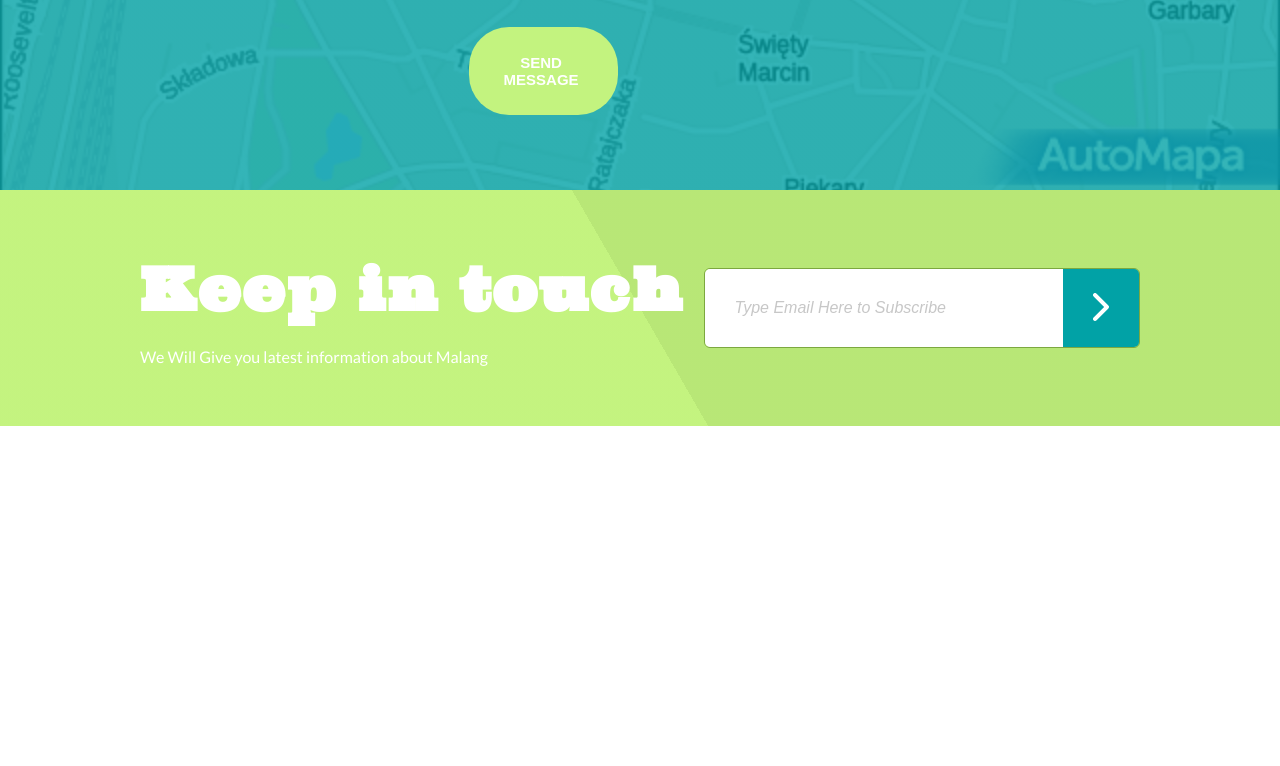
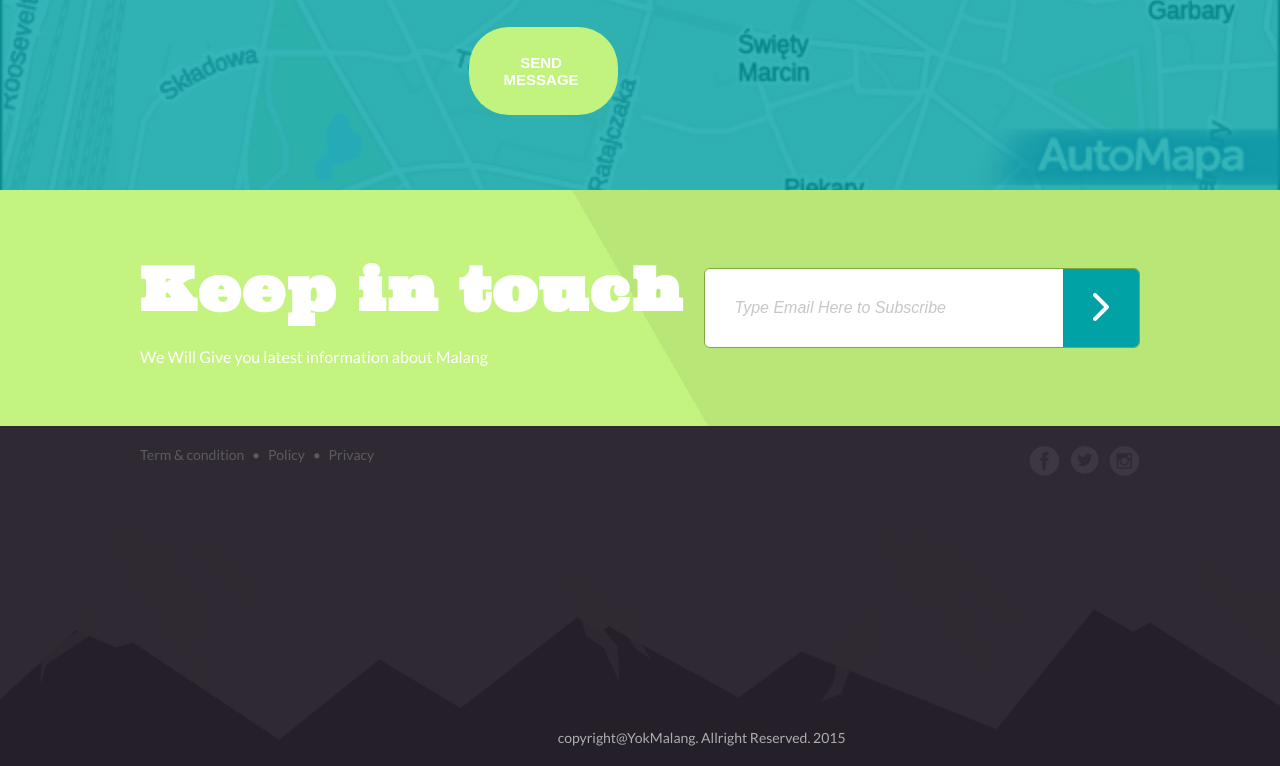
Before and after one commit to JedWoj/Pure-HTML-SCSS-site, a plain HTML site: page index.html in a window 1280 px wide. Shown: the part 4781-5547 px from the top of the page. Before the commit the page ends 5207 px from the top, so only its background shows below. Drawn offline with Linux system fonts and the light colour scheme.

Commit message:
footer 1920px

```diff
--- a/Sass/abstracts/_variables.scss
+++ b/Sass/abstracts/_variables.scss
@@ -14,6 +14,8 @@ $color-blue-light: #f2fefe;
 
 $color-dark: #10273d;
 
+$color-dark-footer: #2f2933;
+
 $color-input-border: #e8e8e8;
 $color-placeholder: #b5b5b5;
 
@@ -21,6 +23,8 @@ $color-gray-light: #777777;
 $color-gray-lightest: #aeaeae;
 $color-gray-heading: #626262;
 $color-gray-time: #a8a8a8;
+
+$color-footer-txt: #5d5c5c;
 
 $color-gray-border: #d5d57d;
 
--- /dev/null
+++ b/Sass/layout/_footer.scss
@@ -0,0 +1,99 @@
+.footer {
+    background-color: $color-dark-footer;
+    padding: 2rem $padding;
+    display: flex;
+    justify-content: space-between;
+    position: relative;
+    height: 34rem;
+    overflow: hidden;
+
+
+
+    &__bg-box {
+        position: absolute;
+        top: 0;
+        left: 0;
+        bottom: 0;
+        right: 0;
+    }
+
+    &__bg {
+        position: absolute;
+
+        &--1 {
+            bottom: -30%;
+            left: -5%;
+            width: 110%;
+        }
+
+        &--2 {
+            left: 4rem;
+            top: 18rem;
+        }
+
+        &--3 {
+            left: 12rem;
+            top: 11rem;
+        }
+
+        &--4 {
+            top: 12rem;
+            left: 19rem;
+        }
+
+        &--5 {
+            left: 57rem;
+            top: 15rem;
+        }
+
+        &--6 {
+            left: 82rem;
+            top: 18rem;
+        }
+
+        &--7 {
+            left: 88rem;
+            top: 10rem;
+        }
+
+        &--8 {
+            left: 120rem;
+            top: 14rem;
+        }
+
+        &--9 {
+            left: 164rem;
+            top: 7.5rem;
+        }
+    }
+
+    &__terms {
+        z-index: 1;
+        color: $color-footer-txt;
+        font-size: 1.4rem;
+    }
+
+    &__dot {
+        margin: 0 5px;
+    }
+
+    &__copy {
+        align-self: flex-end;
+        z-index: 1;
+        color: $color-gray-lightest;
+        font-size: 1.4rem;
+        font-weight: 500;
+    }
+
+    &__socials {
+        z-index: 1;
+        display: flex;
+    }
+
+    &__icon {
+
+        &:not(:last-child) {
+            margin-right: 1rem;
+        }
+    }
+}
--- a/Sass/main.scss
+++ b/Sass/main.scss
@@ -20,3 +20,4 @@
 @import "layout/ittinery";
 @import "layout/contact";
 @import "layout/newsletter";
+@import "layout/footer";
--- a/index.html
+++ b/index.html
@@ -511,6 +511,37 @@
             </button>
         </form>
     </section>
+    <footer class="footer">
+        <div class="footer__terms">
+            Term & condition <span class="footer__dot">&bull;</span> Policy <span class="footer__dot">&bull;</span>
+            Privacy
+        </div>
+        <div class="footer__copy">
+            copyright@YokMalang. Allright Reserved. 2015
+        </div>
+        <div class="footer__socials">
+            <figure class="footer__icon">
+                <img src="img/fb.png" alt="facebook" class="footer__fb">
+            </figure>
+            <figure class="footer__icon">
+                <img src="img/twt.png" alt="twitter" class="footer__twt">
+            </figure>
+            <figure class="footer__icon">
+                <img src="img/insta.png" alt="instagram" class="footer__insta">
+            </figure>
+        </div>
+        <figure class="footer__bg-box">
+            <img src="img/el0.png" alt="background" class="footer__bg footer__bg--1">
+            <img src="img/el1.png" alt="shadow" class="footer__bg footer__bg--2">
+            <img src="img/el2.png" alt="shadow" class="footer__bg footer__bg--3">
+            <img src="img/el3.png" alt="shadow" class="footer__bg footer__bg--4">
+            <img src="img/el4.png" alt="shadow" class="footer__bg footer__bg--5">
+            <img src="img/el5.png" alt="shadow" class="footer__bg footer__bg--6">
+            <img src="img/el6.png" alt="shadow" class="footer__bg footer__bg--7">
+            <img src="img/el7.png" alt="shadow" class="footer__bg footer__bg--8">
+            <img src="img/el8.png" alt="shadow" class="footer__bg footer__bg--9">
+        </figure>
+    </footer>
 </body>
 
 </html>
```
Also changed, not shown: Sass/main.css, img/el0.png (added), img/el1.png (added), img/el2.png (added), img/el3.png (added), img/el4.png (added), img/el5.png (added), img/el6.png (added), img/el7.png (added), img/el8.png (added), img/fb.png (added), img/insta.png (added), img/twt.png (added), 1 other file.
